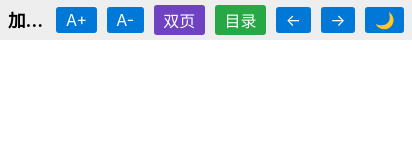
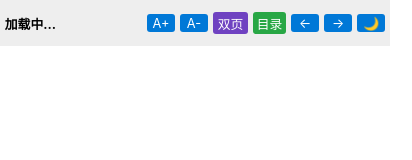
Before and after one commit to jiang068/epubjs, a plain HTML site: page test.html in a window 390 px wide. Shown: the whole page, 412 px wide, since content can reach past the window. Drawn offline with Linux system fonts and the light colour scheme.

Commit message:
修复移动端按钮被标题挤走的bug

```diff
--- a/js/reader.js
+++ b/js/reader.js
@@ -785,6 +785,17 @@ function updateTitle(location) {
         }
     }
 
+    // 手机端限制标题长度，确保按钮可见
+    if (window.innerWidth <= 768) {
+        if (title.length > 15) {
+            title = title.substring(0, 15) + "...";
+        }
+    } else if (window.innerWidth <= 480) {
+        if (title.length > 10) {
+            title = title.substring(0, 10) + "...";
+        }
+    }
+
     titleEl.textContent = title;
 }
 
@@ -1131,6 +1142,11 @@ window.addEventListener("resize", () => {
             }
             // 只更新尺寸，不重新渲染整个书本
             rendition.resize(rendWidth, size.height);
+
+            // 窗口大小变化时重新计算标题长度
+            if (currentLocation) {
+                updateTitle(currentLocation);
+            }
         }
     }, 250);
 });
--- a/style.css
+++ b/style.css
@@ -65,6 +65,8 @@ gap: 10px;
 user-select: none;
 /* 为工具栏指定合适的字体 */
 font-family: -apple-system, BlinkMacSystemFont, "Segoe UI", "Microsoft YaHei", "微软雅黑", sans-serif;
+flex-wrap: wrap; /* 允许换行 */
+min-height: 40px; /* 最小高度确保按钮可见 */
 }
 body.night #toolbar {
 background: #222;
@@ -77,6 +79,8 @@ font-size: 1.1em;
 overflow: hidden;
 white-space: nowrap;
 text-overflow: ellipsis;
+min-width: 0; /* 允许flex收缩 */
+max-width: calc(100% - 300px); /* 为按钮留出空间 */
 }
 button {
 padding: 0.2em 0.6em;
@@ -88,6 +92,8 @@ border-radius: 3px;
 font-size: 1em;
 /* 为按钮指定合适的字体 */
 font-family: -apple-system, BlinkMacSystemFont, "Segoe UI", "Microsoft YaHei", "微软雅黑", sans-serif;
+flex-shrink: 0; /* 防止按钮被压缩 */
+white-space: nowrap; /* 防止按钮文字换行 */
 }
 button:disabled {
 background: #aaa;
@@ -131,6 +137,53 @@ margin: 0 auto;
 body.double-page #viewport {
     width: 100%;
 }
+
+/* 手机端工具栏优化 */
+#toolbar {
+    padding: 0.2em 0.3em;
+    gap: 5px;
+    flex-wrap: nowrap; /* 手机端不换行，强制水平排列 */
+}
+
+#title {
+    font-size: 0.9em; /* 减小字体 */
+    max-width: calc(100vw - 320px); /* 为按钮预留更多空间 */
+    min-width: 80px; /* 最小宽度确保可读性 */
+}
+
+button {
+    padding: 0.15em 0.4em; /* 减少按钮内边距 */
+    font-size: 0.85em; /* 减小字体 */
+    min-width: 30px; /* 确保按钮最小可点击区域 */
+}
+
+/* 优化重要按钮显示 */
+#prevBtn, #nextBtn, #modeToggleBtn, #tocToggleBtn {
+    flex-shrink: 0; /* 这些按钮永远不被压缩 */
+}
+
+/* 在极小屏幕上进一步优化 */
+@media(max-width:480px) {
+    #title {
+        max-width: calc(100vw - 250px);
+        font-size: 0.8em;
+    }
+
+    button {
+        padding: 0.1em 0.3em;
+        font-size: 0.8em;
+        min-width: 28px;
+    }
+
+    /* 在极小屏幕上隐藏不太重要的按钮文字，只保留符号 */
+    #fontIncreaseBtn::after { content: ""; }
+    #fontDecreaseBtn::after { content: ""; }
+    #pageToggleBtn {
+        width: 35px;
+        overflow: hidden;
+        text-overflow: ellipsis;
+    }
+}
 }
 /* 所有按钮在所有设备上都显示 */
 #pageToggleBtn, #tocToggleBtn {
```
Lines whose indentation alone changed are shown as unchanged.
